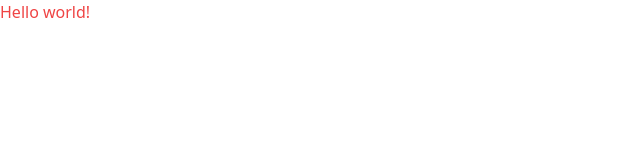
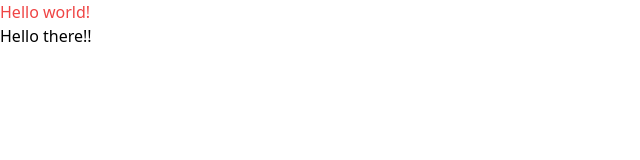
Before and after one commit to DelwinPrakash/LinkUP, a React (Vite) app: page / in a window 1280 px wide. Shown: the top 160 px of the page, without its empty margins (0-640 px from the left). Built offline with nearby package versions, Linux system fonts and the light colour scheme.

Commit message:
Discover page update

```diff
--- a/src/App.jsx
+++ b/src/App.jsx
@@ -1,7 +1,11 @@
+import "./Components/Discover";
+import Discover from "./Components/Discover";
+
 function App() {
   return (
     <>
       <h1 className="text-red-500">Hello world!</h1>
+      <Discover/>
     </>
   );
 }
--- /dev/null
+++ b/src/Components/Discover.jsx
@@ -0,0 +1,7 @@
+import React from "react";
+
+export default function Discover(){
+    return(
+        <h1>Hello there!!</h1>
+    );
+}
```
